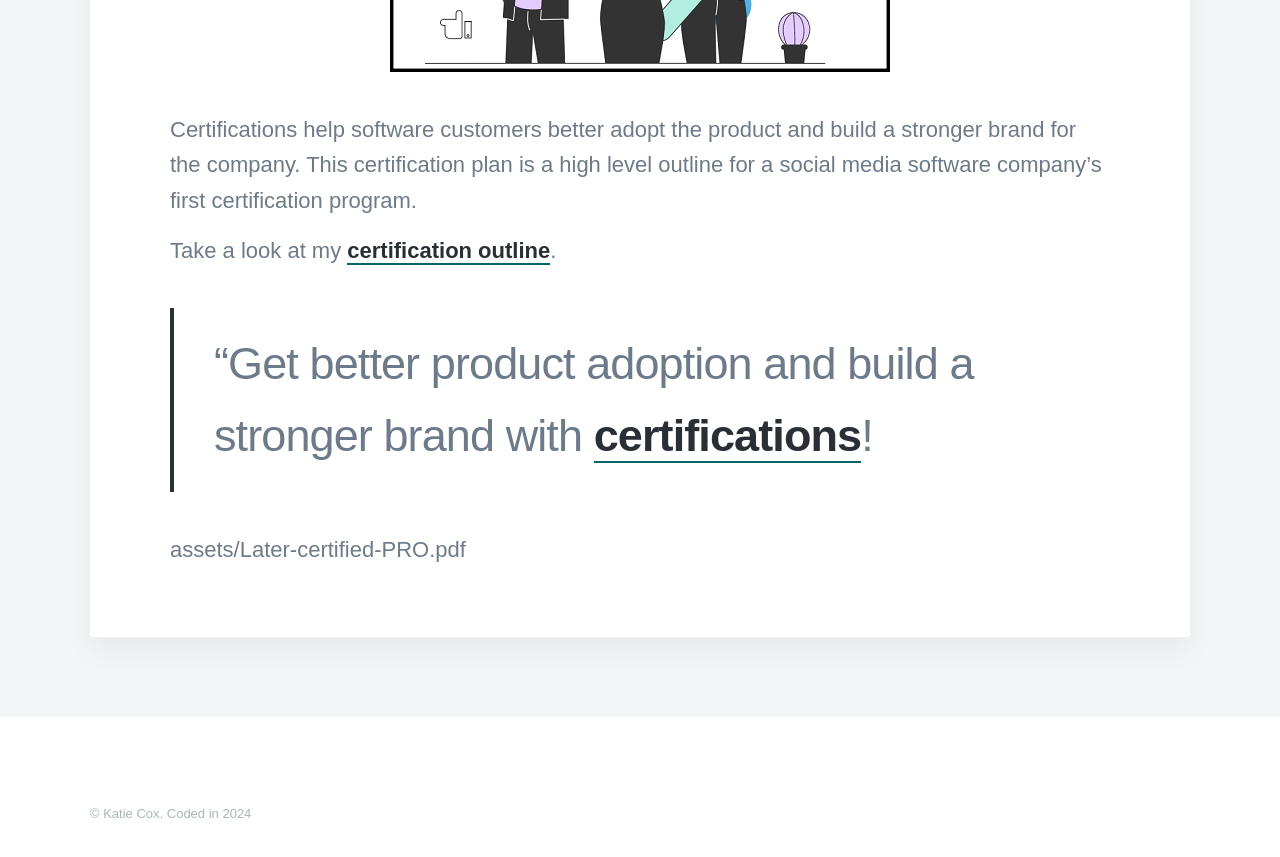
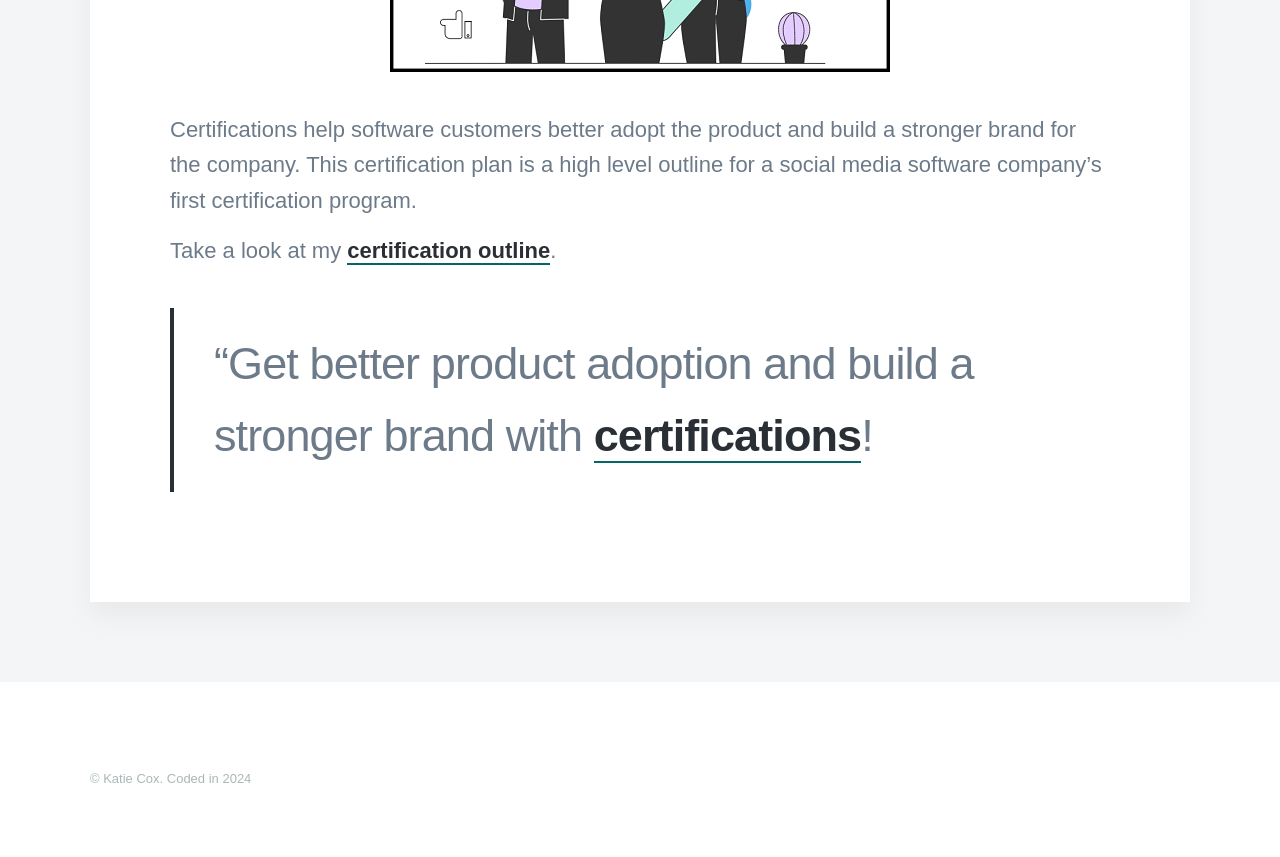
Before and after one commit to cox-katie/portfolio, a Jekyll site: the page built from _projects/Social-certification.md, in a window 1280 px wide and 900 px high, scrolled down 997 px. Shown: the top 857 px of the window. Built offline with Jekyll 4.4.1, drawn with Linux system fonts in a browser that asks for light colours; nearby versions of some CDN libraries; some web fonts are replaced.

Commit message:
Update Social-certification.md

```diff
--- a/_projects/Social-certification.md
+++ b/_projects/Social-certification.md
@@ -17,6 +17,3 @@ Certifications help software customers better adopt the product and build a stro
 Take a look at my [certification outline](https://katieslearnings.com/assets/Later-certified-PRO.pdf).
 
 > “Get better product adoption and build a stronger brand with [certifications](https://katieslearnings.com/assets/Later-certified-PRO.pdf)!
-
-
-assets/Later-certified-PRO.pdf
```
